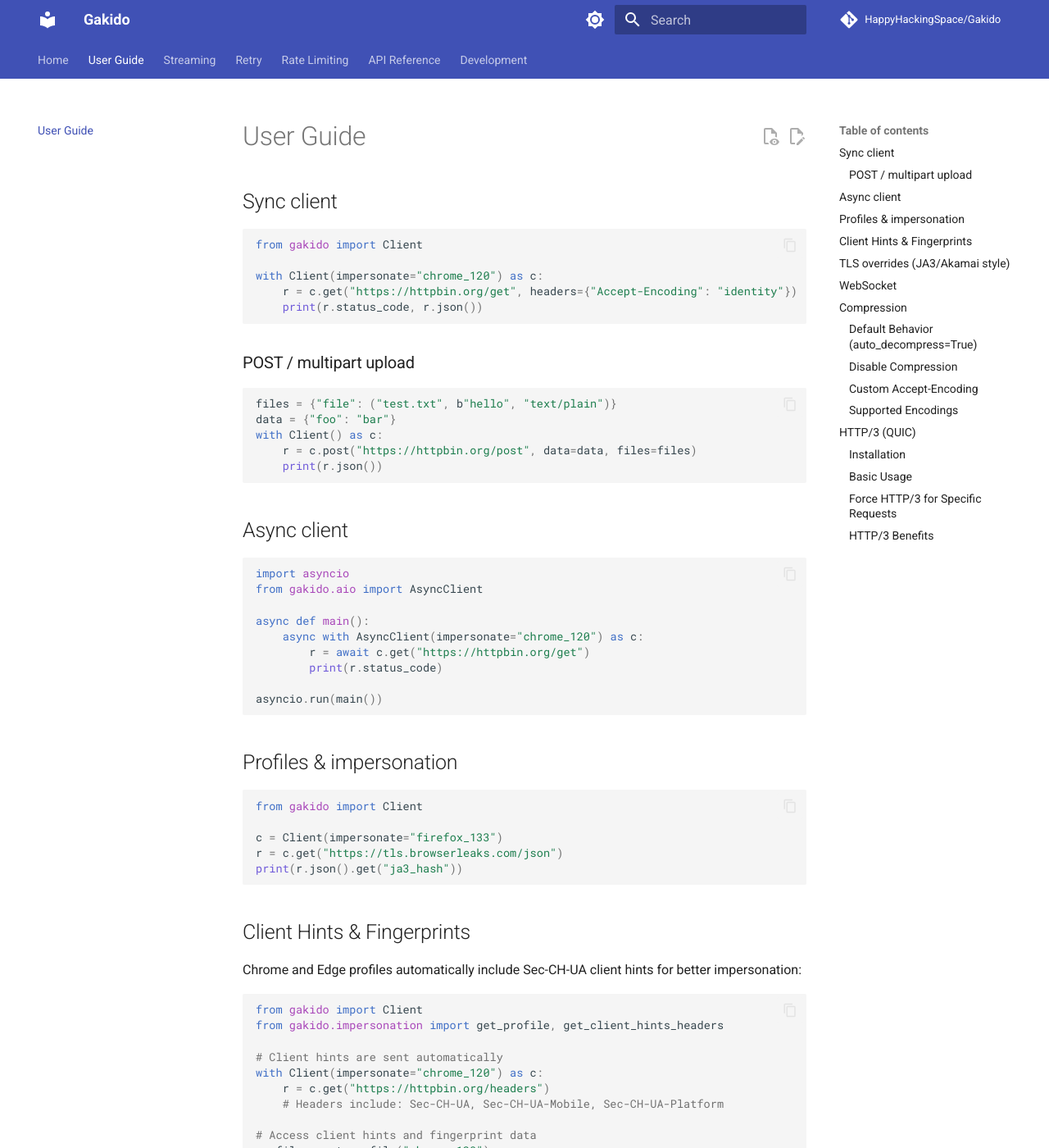
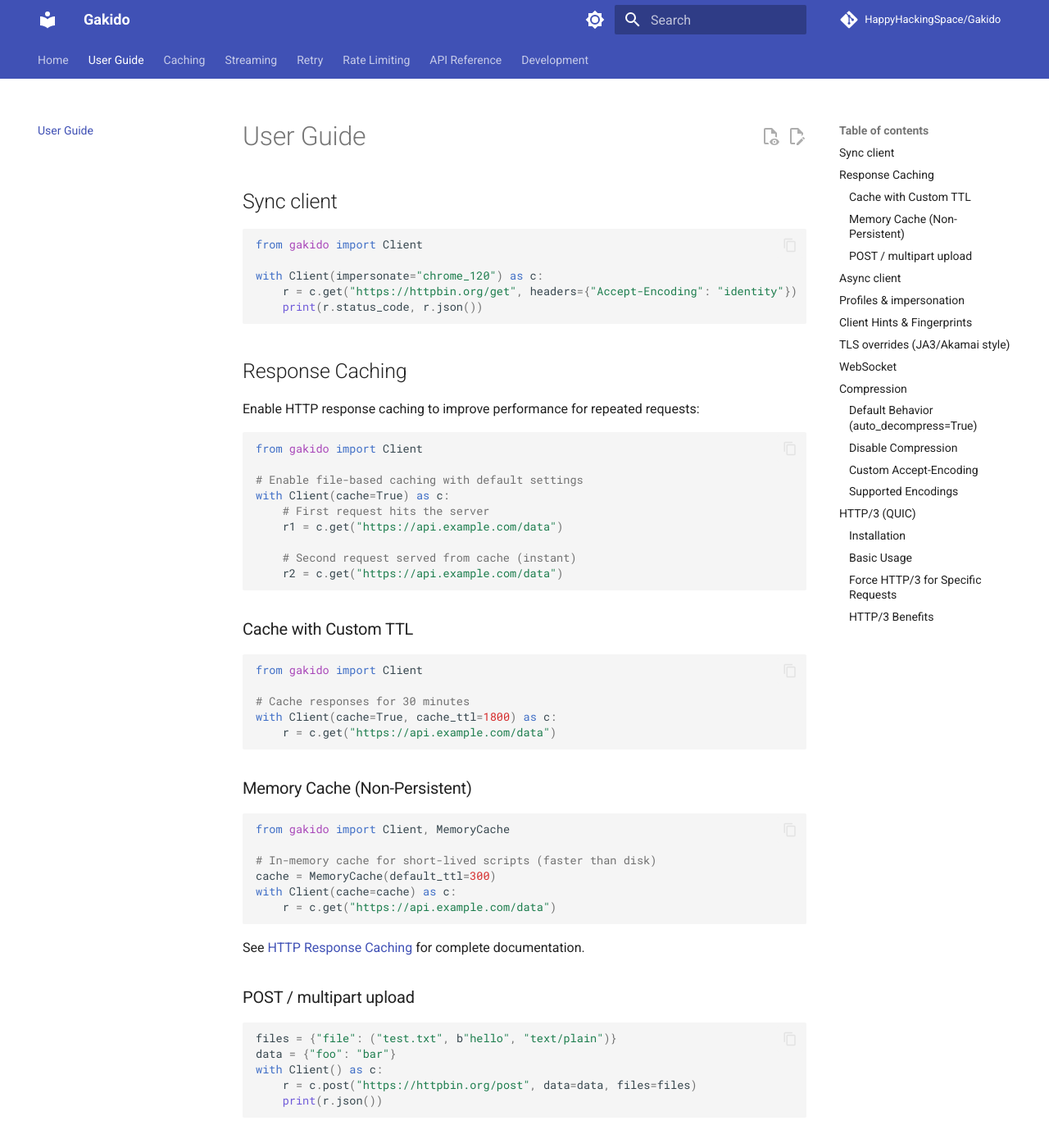
Before and after one commit to HappyHackingSpace/gakido, an MkDocs documentation site: the page built from docs/user-guide.md, in a window 1280 px wide and 1400 px high. Shown: the whole window at 82% size. Built offline with MkDocs 1.6.1 and Material for MkDocs 9.7.7, drawn with Linux system fonts in a browser that asks for light colours; comment, search, counter and statistics services are not loaded.

Commit message:
docs: add caching usage

````diff
--- a/docs/user-guide.md
+++ b/docs/user-guide.md
@@ -9,6 +9,45 @@ with Client(impersonate="chrome_120") as c:
     r = c.get("https://httpbin.org/get", headers={"Accept-Encoding": "identity"})
     print(r.status_code, r.json())
 ```
+
+## Response Caching
+
+Enable HTTP response caching to improve performance for repeated requests:
+
+```python
+from gakido import Client
+
+# Enable file-based caching with default settings
+with Client(cache=True) as c:
+    # First request hits the server
+    r1 = c.get("https://api.example.com/data")
+
+    # Second request served from cache (instant)
+    r2 = c.get("https://api.example.com/data")
+```
+
+### Cache with Custom TTL
+
+```python
+from gakido import Client
+
+# Cache responses for 30 minutes
+with Client(cache=True, cache_ttl=1800) as c:
+    r = c.get("https://api.example.com/data")
+```
+
+### Memory Cache (Non-Persistent)
+
+```python
+from gakido import Client, MemoryCache
+
+# In-memory cache for short-lived scripts (faster than disk)
+cache = MemoryCache(default_ttl=300)
+with Client(cache=cache) as c:
+    r = c.get("https://api.example.com/data")
+```
+
+See [HTTP Response Caching](caching.md) for complete documentation.
 
 ### POST / multipart upload
 
--- a/mkdocs.yaml
+++ b/mkdocs.yaml
@@ -62,6 +62,7 @@ markdown_extensions:
 nav:
   - Home: index.md
   - User Guide: user-guide.md
+  - Caching: caching.md
   - Streaming: streaming.md
   - Retry: retry.md
   - Rate Limiting: rate-limiting.md
````
Also changed, not shown: docs/index.md (+1 -0 lines).
